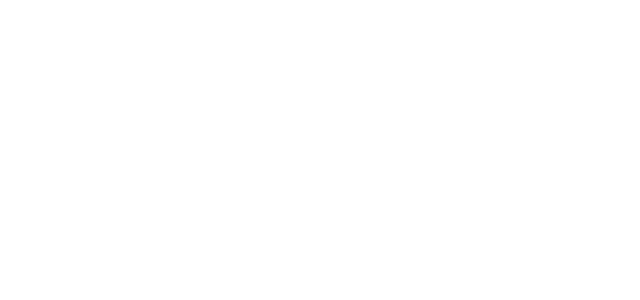
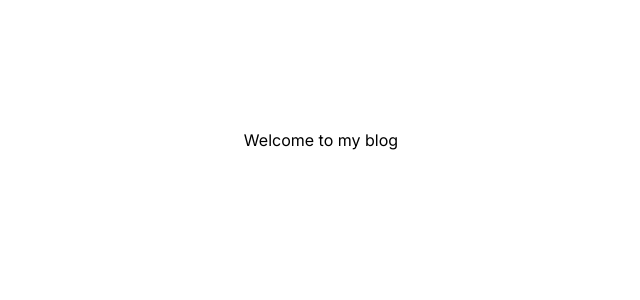
Before and after one commit to thadeus47/next-blog-, a Next.js app: page / in a window 1280 px wide. Shown: the top 300 px of the page, without its empty margins (319-959 px from the left). Built offline with nearby package versions, Linux system fonts and the light colour scheme.

Commit message:
minor changes

```diff
--- a/src/app/page.tsx
+++ b/src/app/page.tsx
@@ -2,8 +2,11 @@
 
 export default function Home() {
   return (
-    <main >
-
+    <main className="text-center pt-32 px-5" >
+     <h1 className="first-heading">
+      Welcome to my blog
+     </h1>
+     <p className="max-w-[750px] mx-auto leading-8"></p>
   </main>
   );
 }
```
